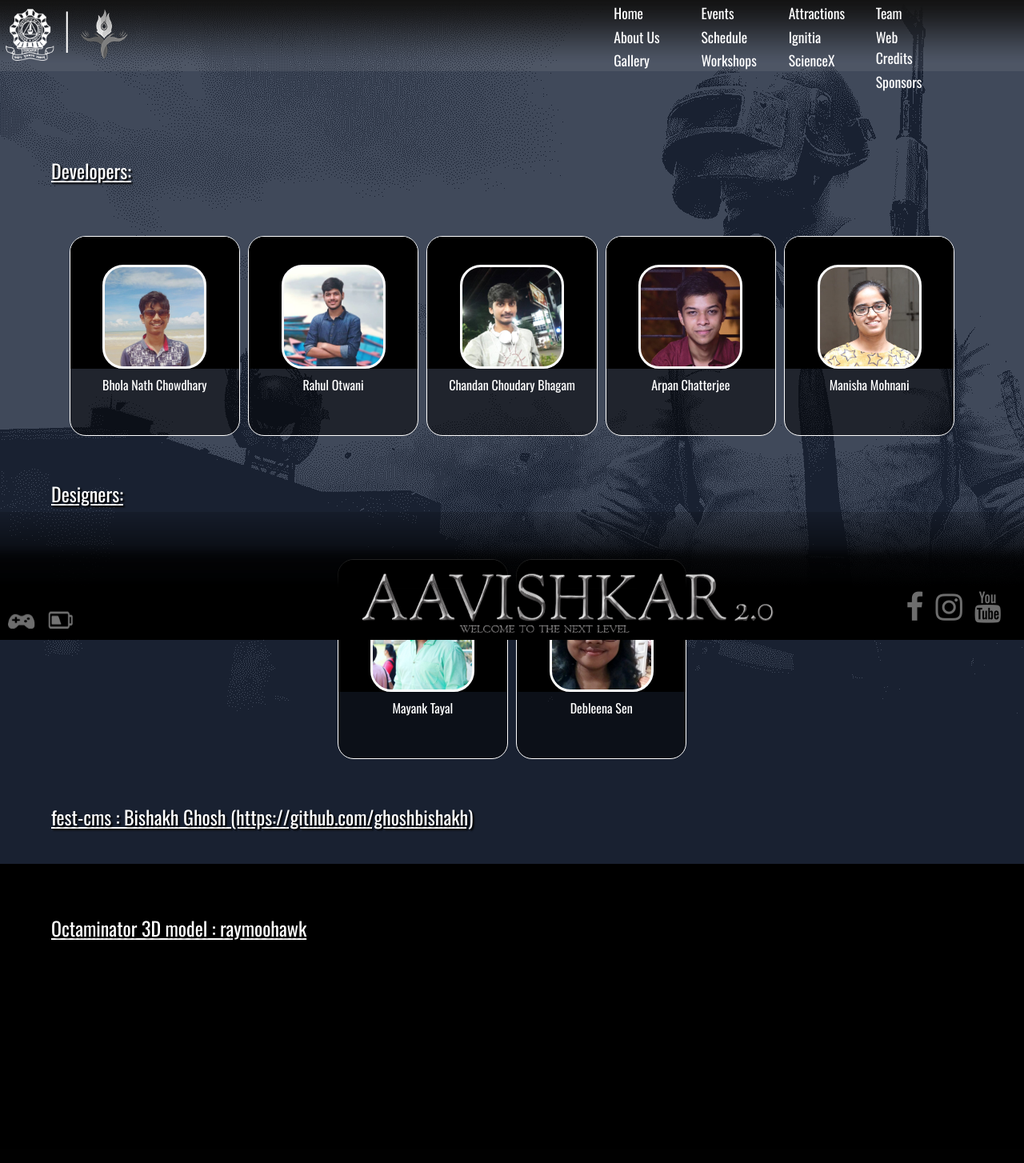
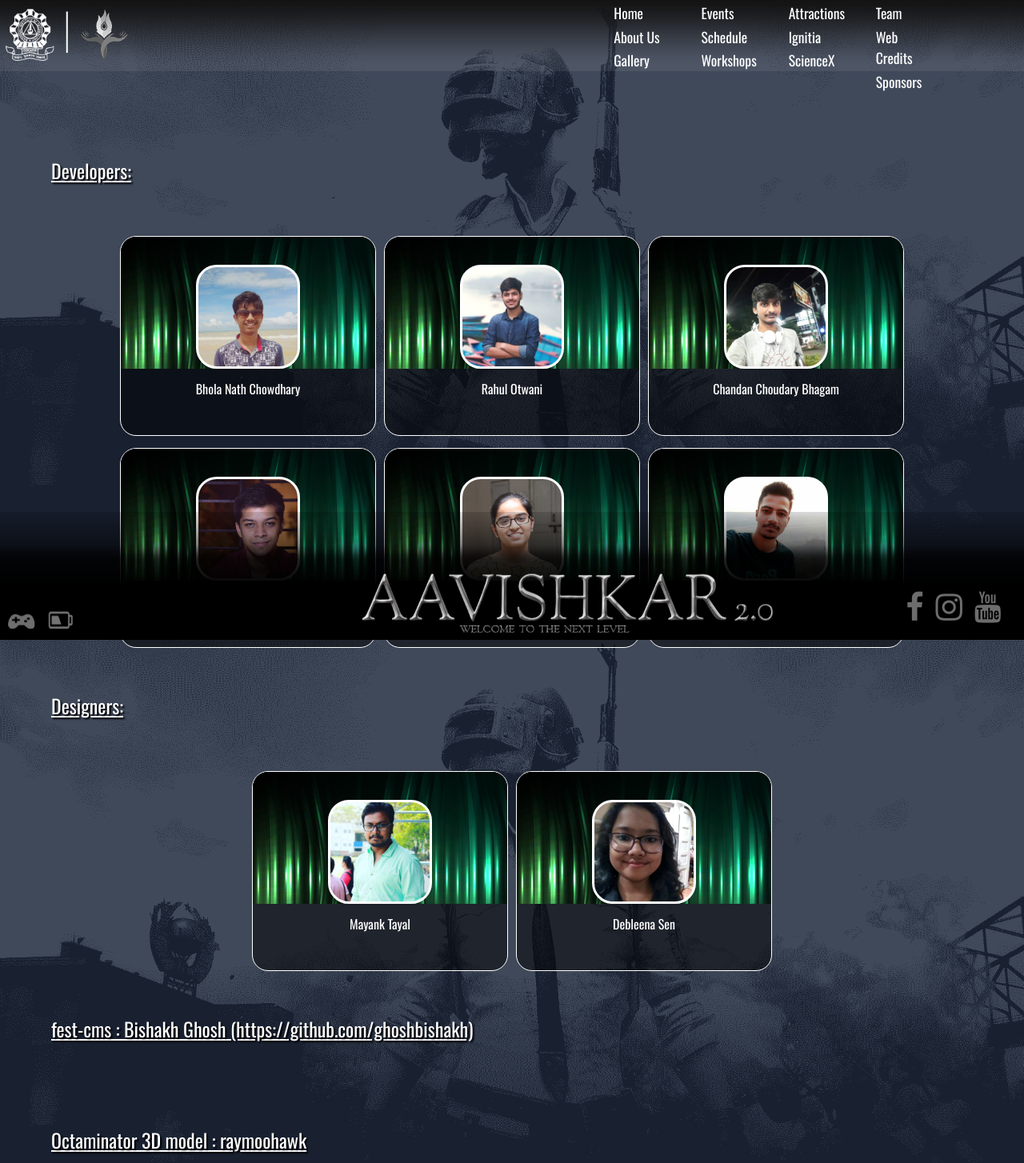
Before and after one commit to lugnitdgp/avskr2.0, a Django app: template festflow/templates/festflow/webteam.html in a window 1280 px wide. Shown: the top 1454 px of the page at 80% size. Before the commit the page ends 1175 px from the top, so only its background shows below. Run offline with Django 3.2, Linux system fonts and the light colour scheme; the template is opened without the code that fills it, so the values that code supplies are empty; parts of the project's set-up code (start-up, migrations or seed data) failed here and were passed over; some libraries are stand-ins or nearby versions.

Commit message:
webteam ui final

```diff
--- a/festflow/static/css/webteam.css
+++ b/festflow/static/css/webteam.css
@@ -1,6 +1,7 @@
 body{
   background-image: url('/static/assets/images/bg2.png');
 background-repeat: no-repeat;
+background-size: 100% 100%;
 background-attachment: fixed;
   background-color: black;
   overflow-y: scroll;
@@ -52,7 +53,7 @@
 }
 .card_Banner{
     /* ⬇ Photo by Alexandru Acea on Unsplash */
-    background-color: black;
+    background-image: url('/static/assets/images/card.jpg');
 }
 .card_Avatar.a
 {
@@ -81,7 +82,10 @@
     {
         background-image: url('/static/assets/images/g.jpg');
     }
-
+    .card_Avatar.p
+    {
+        background-image: url('/static/assets/images/p.jpg');
+    }
 
 
 .heading p{
@@ -96,3 +100,4 @@
   text-shadow: 2px 2px 2px black;
 
 }
+.
--- a/festflow/templates/festflow/webteam.html
+++ b/festflow/templates/festflow/webteam.html
@@ -17,7 +17,7 @@
 </div>
   <div class="container-fluid">
   <div class="row d-flex wrap justify-content-center">
-    <div class="card col-lg-2 col-md-3 col-sm-12 my-card">
+    <div class="card col-lg-3 col-md-3 col-sm-12 my-card">
        <div class="card_Banner">
           <div class="card_Avatar a"></div>
        </div>
@@ -25,34 +25,41 @@
 
   </div>
 
-    <div class="card col-lg-2 col-md-3 col-sm-12 my-card">
+    <div class="card col-lg-3 col-md-3 col-sm-12 my-card">
        <div class="card_Banner">
           <div class="card_Avatar b"></div>
        </div>
       <p>Rahul Otwani</p>
 
     </div>
-    <div class="card col-lg-2 col-md-3 col-sm-12 my-card">
+    <div class="card col-lg-3 col-md-3 col-sm-12 my-card">
        <div class="card_Banner">
           <div class="card_Avatar c"></div>
        </div>
       <p>Chandan Choudary Bhagam</p>
 
     </div>
-    <div class="card col-lg-2 col-md-3 col-sm-12 my-card">
+    <div class="card col-lg-3 col-md-3 col-sm-12 my-card">
        <div class="card_Banner">
           <div class="card_Avatar d"></div>
        </div>
       <p>Arpan Chatterjee</p>
 
     </div>
-    <div class="card col-lg-2 col-md-3 col-sm-12 my-card">
+    <div class="card col-lg-3 col-md-3 col-sm-12 my-card">
        <div class="card_Banner">
           <div class="card_Avatar e"></div>
        </div>
       <p>Manisha Mohnani</p>
 
     </div>
+
+  <div class="card col-lg-3 col-md-3 col-sm-12 my-card">
+     <div class="card_Banner">
+        <div class="card_Avatar p"></div>
+     </div>
+    <p>Parul Chandel</p>
+  </div>
   </div>
 </div>
 <br>
@@ -62,7 +69,7 @@
 </div>
   <div class="container-fluid">
   <div class="row d-flex wrap justify-content-center">
-    <div class="card col-lg-2 col-md-3 col-sm-12 my-card">
+    <div class="card col-lg-3 col-md-3 col-sm-12 my-card">
        <div class="card_Banner">
           <div class="card_Avatar f"></div>
        </div>
@@ -71,7 +78,7 @@
   </div>
 
 
-    <div class="card col-lg-2 col-md-3 col-sm-12 my-card">
+    <div class="card col-lg-3 col-md-3 col-sm-12 my-card">
        <div class="card_Banner">
           <div class="card_Avatar g"></div>
        </div>
```
Also changed, not shown: festflow/static/css/gallery.css (+0 -12 lines), festflow/static/assets/images/p.jpg (added).
